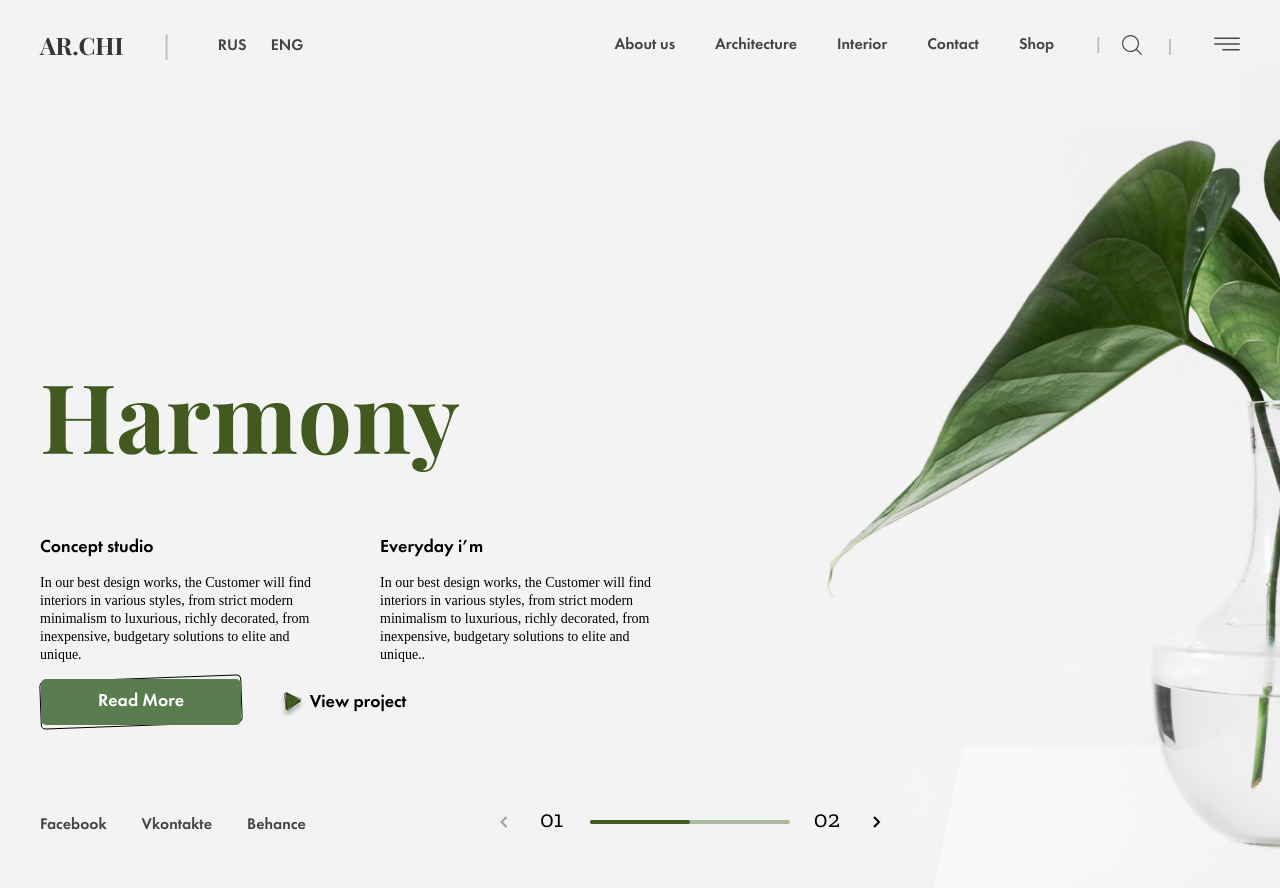
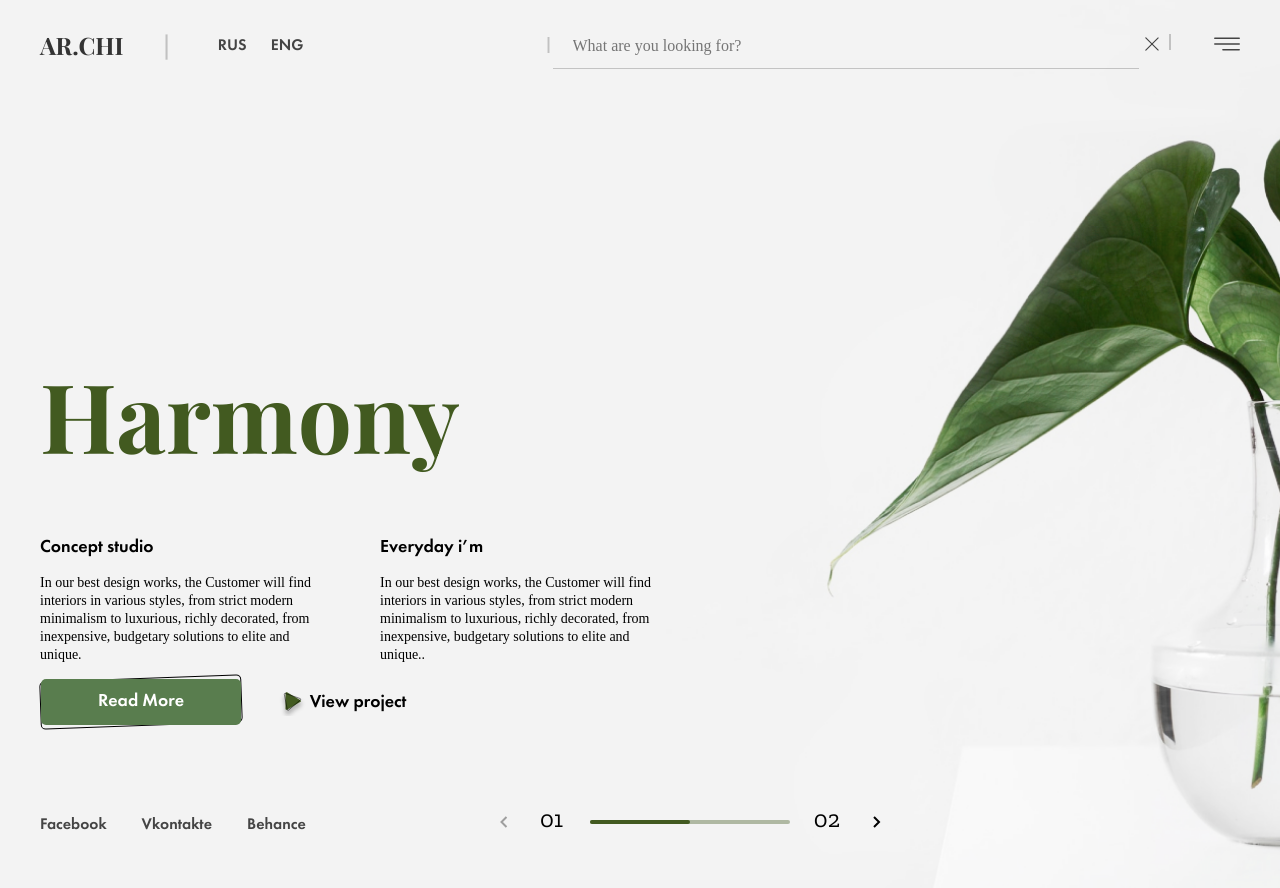
Before and after one commit to dedenich/test-1, a plain HTML site: page index.html in a window 1280 px wide. Both pictures are taken after a click on the button 1132 px from the left and 45 px from the top of the page. Drawn offline with nearby package versions, Linux system fonts and the light colour scheme; a web font is replaced by a local one.

Commit message:
Добавит разметку и логику для поисковой строки

```diff
--- a/index.html
+++ b/index.html
@@ -23,7 +23,7 @@
           </form>
         </div>
         <div class="header__nav-container">
-          <nav class="header__navigation    menu-sensitive">
+          <nav class="header__navigation menu-sensitive search-sensitive">
             <ul>
               <li><a href="#">About us</a></li>
               <li><a href="#">Architecture</a></li>
@@ -32,11 +32,15 @@
               <li><a href="#">Shop</a></li>
             </ul>
           </nav>
-          <form action="#" name="header__search" class="header__search menu-sensitive">
-            <input type="search" class="visually-hidden">
-            <button type="button" class="header__search_initial header-button">
-              <svg width="20" height="20" viewBox="0 0 20 20" fill="none" xmlns="http://www.w3.org/2000/svg">
+          <form action="#" name="header__search" class="header__search menu-sensitive search-sensitive">
+            <input id="search-input" type="search" style="padding: 20px;" placeholder="What are you looking for?" class="visually-hidden">
+            <button type="button" class="header__search_initial header-button" id="header-search-button">
+              <svg id="initial" width="20" height="20" viewBox="0 0 20 20" fill="none" xmlns="http://www.w3.org/2000/svg">
                 <path d="M19.8248 18.98L14.9645 14.1197C16.2683 12.6208 17.0576 10.6652 17.0576 8.52772C17.0576 3.82262 13.2306 0 8.52994 0C3.82484 0 0.00222778 3.82705 0.00222778 8.52772C0.00222778 13.2284 3.82928 17.0554 8.52994 17.0554C10.6674 17.0554 12.6231 16.2661 14.122 14.9623L18.9823 19.8226C19.0976 19.9379 19.2528 20 19.4035 20C19.5543 20 19.7095 19.9424 19.8248 19.8226C20.0554 19.592 20.0554 19.2106 19.8248 18.98ZM1.19513 8.52772C1.19513 4.48337 4.48559 1.19734 8.5255 1.19734C12.5698 1.19734 15.8559 4.4878 15.8559 8.52772C15.8559 12.5676 12.5698 15.8625 8.5255 15.8625C4.48559 15.8625 1.19513 12.5721 1.19513 8.52772Z" fill="#444444"/>
+              </svg>
+              <svg id="clicked" width="14" height="14" viewBox="0 0 14 14" fill="none" xmlns="http://www.w3.org/2000/svg">
+                <path d="M1.23526 13.5925L13.5882 1.36697C13.8155 1.14201 13.8155 0.776878 13.5882 0.551953C13.3609 0.326994 12.9919 0.327028 12.7647 0.551953L0.411754 12.7775C0.184451 13.0024 0.184485 13.3676 0.411754 13.5925C0.639023 13.8174 1.00799 13.8174 1.23526 13.5925Z" fill="#444444"/>
+                <path d="M13.5884 12.633L1.23548 0.407508C1.00818 0.182549 0.639248 0.18258 0.411982 0.407503C0.184715 0.632425 0.184718 0.997588 0.411986 1.22251L12.7649 13.4481C12.9922 13.673 13.3611 13.673 13.5884 13.4481C13.8157 13.2231 13.8157 12.858 13.5884 12.633Z" fill="#444444"/>
               </svg>
             </button>
           </form>
--- a/index.js
+++ b/index.js
@@ -17,3 +17,12 @@ document.querySelectorAll('#menu-list li a').forEach((it) => {
     if (div) menu.removeChild(div);
   });
 })
+
+const searchSensitive = document.querySelectorAll('.search-sensitive');
+const searchButton = document.getElementById('header-search-button');
+
+searchButton.addEventListener('click', (evt) => {
+  searchSensitive.forEach((it) => it.classList.toggle('search-displayed'));
+  document.getElementById('search-input').classList.toggle('visually-hidden');
+  searchButton.classList.toggle('clicked');
+})
--- a/style.css
+++ b/style.css
@@ -111,6 +111,11 @@ form[name="header__lang-switcher"] input:checked+label {
   list-style: none;
 }
 
+.header__navigation.search-displayed ul li{
+  width: 0;
+  overflow: hidden;
+}
+
 .header__navigation>ul>li>a,
 .footer__contents ul>li>a,
 menu>li>a {
@@ -133,6 +138,21 @@ form[name="header__search"] {
   height: 90px;
 }
 
+form[name="header__search"].search-displayed>input[type="search"] {
+  width: 586px;
+  height: 45px;
+  background: none;
+  border: none;
+  border-bottom: 1px rgba(0, 0, 0, 0.2) solid;
+  font-family: FuturaBookC;
+  font-size: 1.6rem;
+  line-height: 18px;
+  padding: auto 30px;
+}
+
+form[name="header__search"].search-displayed>input[type="search"]::-webkit-search-cancel-button {
+  -webkit-appearance: none;
+}
 .header-button {
   border: none;
   background: none;
@@ -143,6 +163,20 @@ form[name="header__search"] {
   height: 20px;
   width: 20px;
   margin: 35px 20px;
+}
+
+form[name="header__search"].search-displayed .header__search_initial {
+  margin: 35px 0;
+}
+
+.header__search_initial svg#clicked,
+.header__search_initial.clicked svg#initial {
+  display: none;
+}
+
+.header__search_initial.clicked svg#clicked,
+.header__search_initial svg#initial {
+  display: inline;
 }
 
 form[name="header__search"]::after {
@@ -417,3 +451,12 @@ span.on-menu {
 #menu-list .menu__onHover-image:nth-child(5) {
   bottom: 10vh;
 }
+
+#menu-list li a:hover {
+  color: #425A20;
+}
+
+#menu-list li a:not(:hover) {
+  color: #444444;
+  opacity: 0.4;
+}
```
Also changed, not shown: asserts/Polygon2.svg (deleted).
